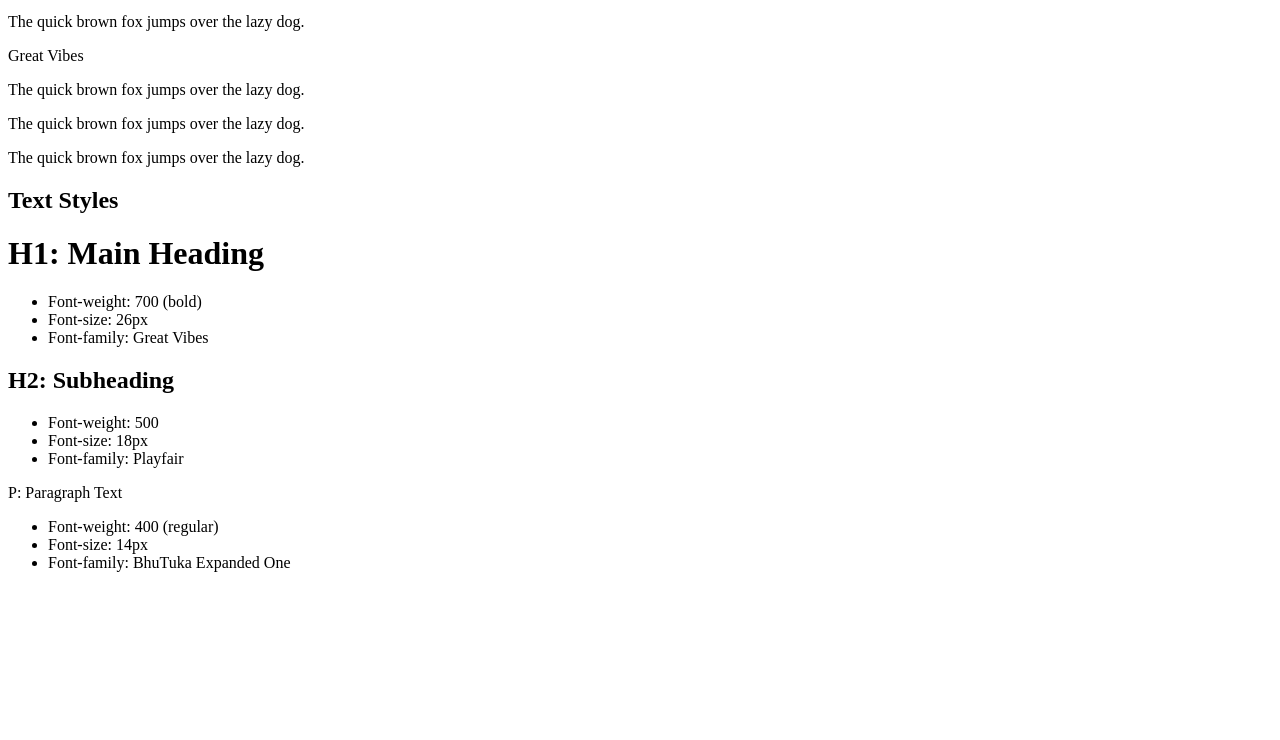
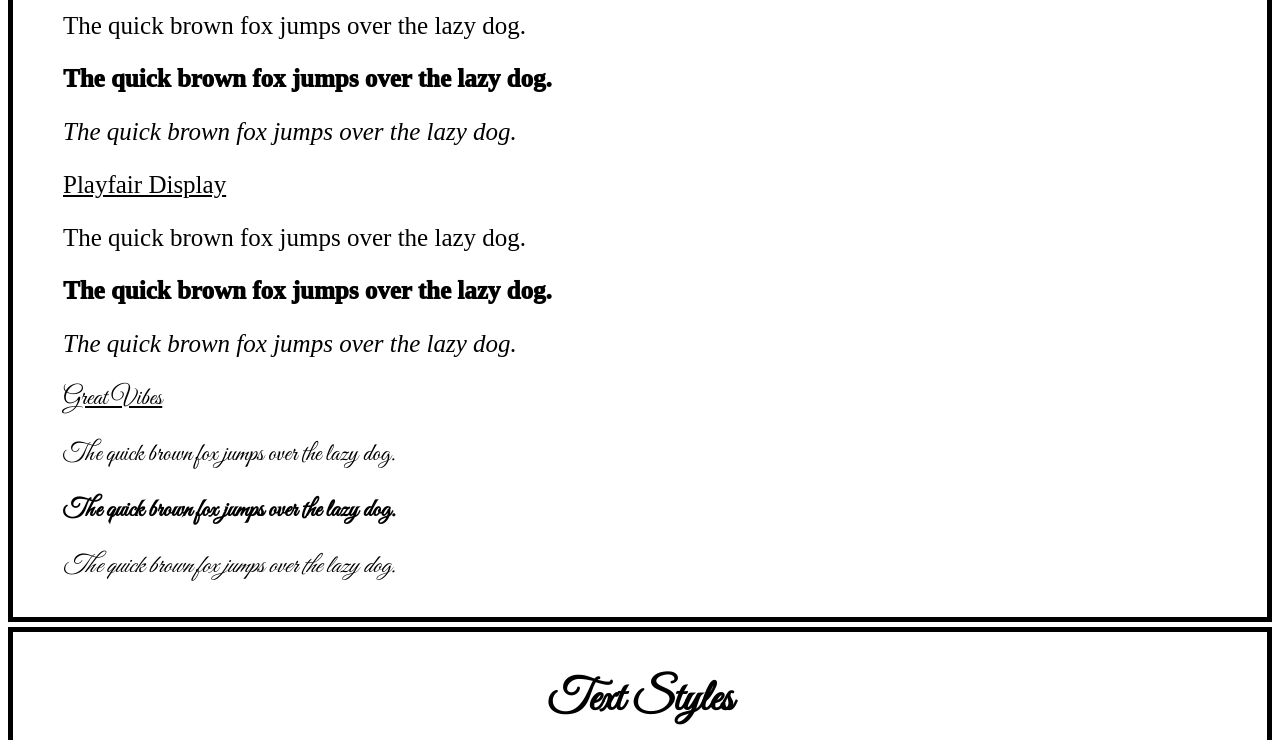
Before and after one commit to Amistry112288/system.github.io, a plain HTML site: page index.html in a window 1280 px wide. Shown: the part 745-1485 px from the top of the page. Before the commit the page ends 1333 px from the top, so only its background shows below. Drawn offline with Linux system fonts and the light colour scheme; a web font is replaced by a local one.

Commit message:
Update index.html

```diff
--- a/index.html
+++ b/index.html
@@ -5,7 +5,7 @@
     <meta http-equiv="X-UA-Compatible" content="IE=edge">
     <meta name="viewport" content="width=device-width, initial-scale=1.0">
     <title>My Website Design System</title>
-    <link rel="stylesheet" href="../Build a Website Design System /Resources/css/styles.css" type="text/css">
+    <link rel="stylesheet" href="../styles.css" type="text/css">
     <link href="https://fonts.googleapis.com/css2?family=BhuTuka+Expanded+One&display=swap" rel="stylesheet">
     <link href="https://fonts.googleapis.com/css2?family=Great+Vibes&display=swap" rel="stylesheet">
     <link href="https://fonts.googleapis.com/css2?family=Playfair+Display&display=swap" rel="stylesheet">
```
